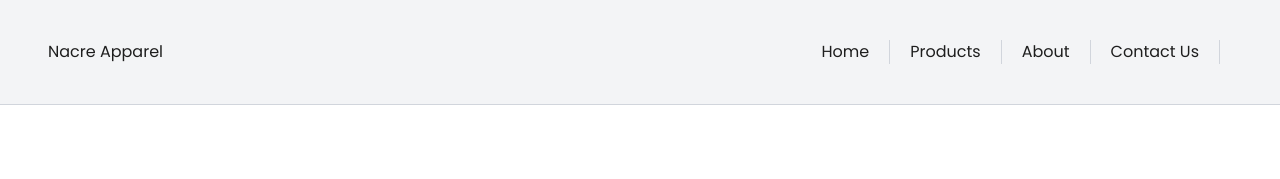
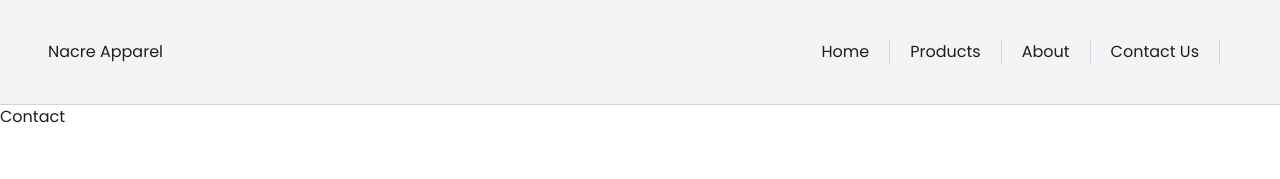
Before and after one commit to adeel7831/nacre-apparel, a React (Vite) app: page /nacre-apparel/contact-us in a window 1280 px wide. Shown: the top 179 px of the page. Built offline with nearby package versions, Linux system fonts and the light colour scheme.

Commit message:
routes setup

```diff
--- a/src/App.jsx
+++ b/src/App.jsx
@@ -1,11 +1,41 @@
+import { createBrowserRouter, RouterProvider } from "react-router";
 import Header from "./components/Header";
+import Home from "./pages/Home";
+import About from "./pages/About";
+import Contact from "./pages/Contact";
+import Products from "./pages/Products";
+import Layout from "./pages/Layout";
 function App() {
-  return (
-    <div className="max-w-[1440px] mx-auto">
-      <Header />
-
-    </div>
+  const router = createBrowserRouter(
+    [
+      {
+        path: "/",
+        element: <Layout />,
+        children: [
+          {
+            index: true,
+            element: <Home />,
+          },
+          {
+            path: "about",
+            element: <About />,
+          },
+          {
+            path: "contact-us",
+            element: <Contact />,
+          },
+          {
+            path: "products",
+            element: <Products />,
+          },
+        ],
+      },
+    ],
+    {
+      basename: "/nacre-apparel",
+    }
   );
+  return <RouterProvider router={router} />;
 }
 
 export default App;
--- a/src/components/Header.jsx
+++ b/src/components/Header.jsx
@@ -30,7 +30,7 @@ const Header = () => {
             })}
           </div>
         </nav>
-        <div className="md:hidden" onClick={mobileMenuToggler}>
+        <div onClick={mobileMenuToggler} className="md:hidden">
           {mobileMenuOpen ? (
             <MdOutlineClose className="h-7 w-7" />
           ) : (
--- a/src/components/MobileMenu.jsx
+++ b/src/components/MobileMenu.jsx
@@ -1,17 +1,10 @@
 import { Link } from "react-router";
 import NavItems from "../constants/NavItems";
-import { IoHomeOutline } from "react-icons/io5";
-import { GiClothes } from "react-icons/gi";
-import { IoMdInformationCircleOutline } from "react-icons/io";
-import { IoMdContact } from "react-icons/io";
 
 const MobileMenu = ({ mobileMenuToggler }) => {
   return (
     <nav className="md:hidden">
-      <div
-        onClick={mobileMenuToggler}
-        className="flex flex-col fixed z-50 w-[80%]  h-screen items-center gap-3 px-3 pl-0 py-5 text-medium bg-gray-100"
-      >
+      <div className="flex flex-col fixed z-50 w-[80%]  h-screen items-center gap-3 px-3 pl-0 py-5 text-medium bg-gray-100">
         {NavItems.map((item, indx) => {
           return (
             <Link
@@ -19,7 +12,10 @@ const MobileMenu = ({ mobileMenuToggler }) => {
               key={indx}
               className="w-full py-2 px-5 pr-2 rounded-r-full bg-gray-200"
             >
-              <div className="flex items-center justify-between ">
+              <div
+                onClick={mobileMenuToggler}
+                className="flex items-center justify-between "
+              >
                 {item.title}
                 <div className="bg-gray-100 p-2 rounded-full">{item.icon}</div>
               </div>
--- a/src/main.jsx
+++ b/src/main.jsx
@@ -5,9 +5,7 @@ import App from "./App.jsx";
 import { BrowserRouter } from "react-router";
 
 createRoot(document.getElementById("root")).render(
-  <BrowserRouter>
-    <StrictMode>
-      <App />
-    </StrictMode>
-  </BrowserRouter>
+  <StrictMode>
+    <App />
+  </StrictMode>
 );
--- /dev/null
+++ b/src/pages/About.jsx
@@ -0,0 +1,4 @@
+const About = () => {
+  return <h1>About</h1>;
+};
+export default About;
--- /dev/null
+++ b/src/pages/Contact.jsx
@@ -0,0 +1,6 @@
+const Contact = ()=>{
+    return(
+        <h1>Contact</h1>
+    )
+}
+export default Contact;
--- /dev/null
+++ b/src/pages/Home.jsx
@@ -0,0 +1,6 @@
+const Home = ()=>{
+    return(
+        <h1>Home</h1>
+    )
+}
+export default Home;
--- /dev/null
+++ b/src/pages/Layout.jsx
@@ -0,0 +1,12 @@
+import { Outlet } from "react-router";
+import Header from "../components/Header";
+
+const Layout = () => {
+  return (
+    <div className="max-w-[1440px] mx-auto">
+      <Header />
+      <Outlet />
+    </div>
+  );
+};
+export default Layout;
--- /dev/null
+++ b/src/pages/Products.jsx
@@ -0,0 +1,4 @@
+const Products = () => {
+  return <h1>Products</h1>;
+};
+export default Products;
```
